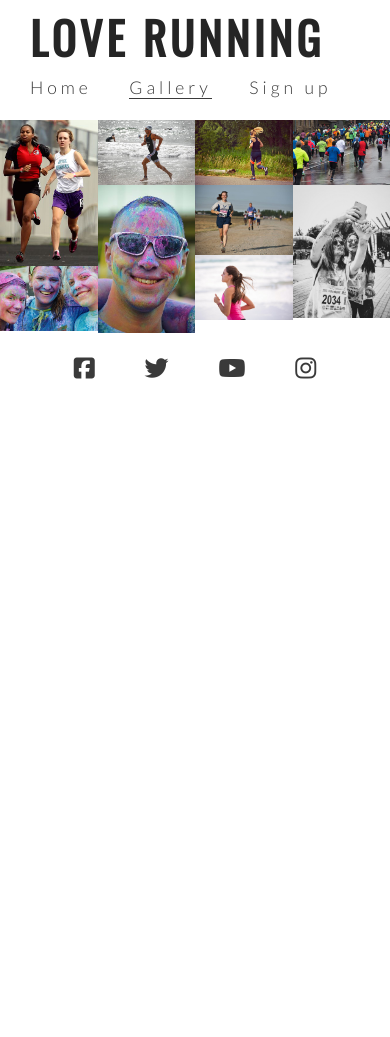
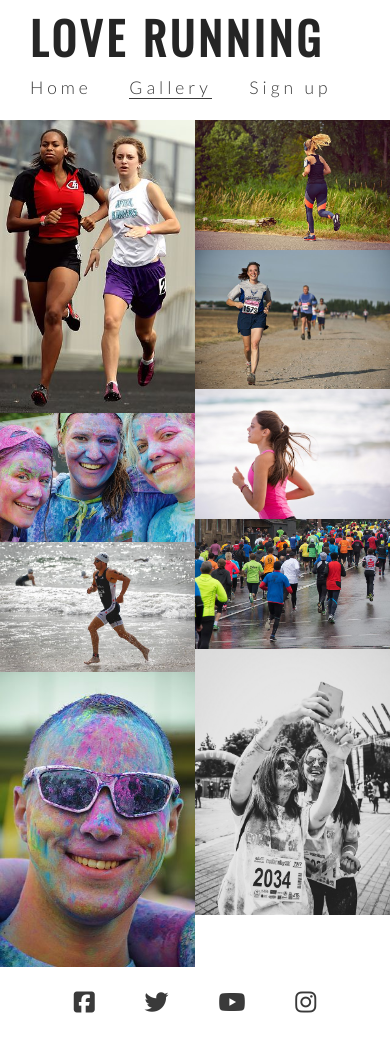
Before and after one commit to BobWritesCode/love-running, a plain HTML site: page gallery.html in a window 390 px wide. Before the commit the page ends 844 px from the top, so only its background shows below. Drawn offline with nearby package versions, Linux system fonts and the light colour scheme.

Commit message:
Style gallery for responsive design

```diff
--- a/assets/css/style.css
+++ b/assets/css/style.css
@@ -289,7 +289,7 @@ footer {
     }
 }
 
-/* For larger to medium screens size from 950px and down */
+/* For screen size from 950px and down */
 @media screen and (max-width: 950px) {
 
     #menu {
@@ -323,4 +323,16 @@ footer {
         text-align: center;
         padding: 0 20px;
     }
+
+    #photos {
+        column-count: 3;
+    }
 }
+
+/* For screen size from 800px and down */
+@media screen and (max-width: 800px) {
+
+    #photos {
+        column-count: 2;
+    }
+}
```
